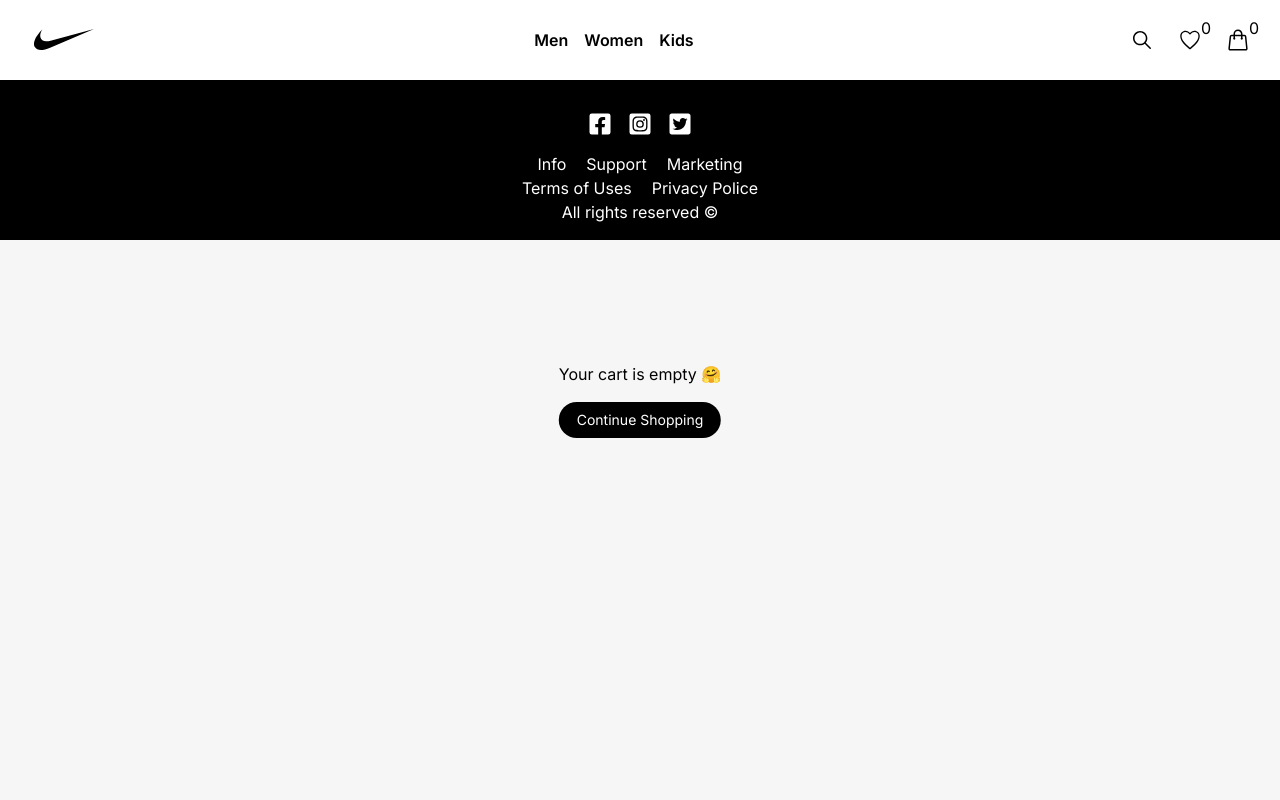
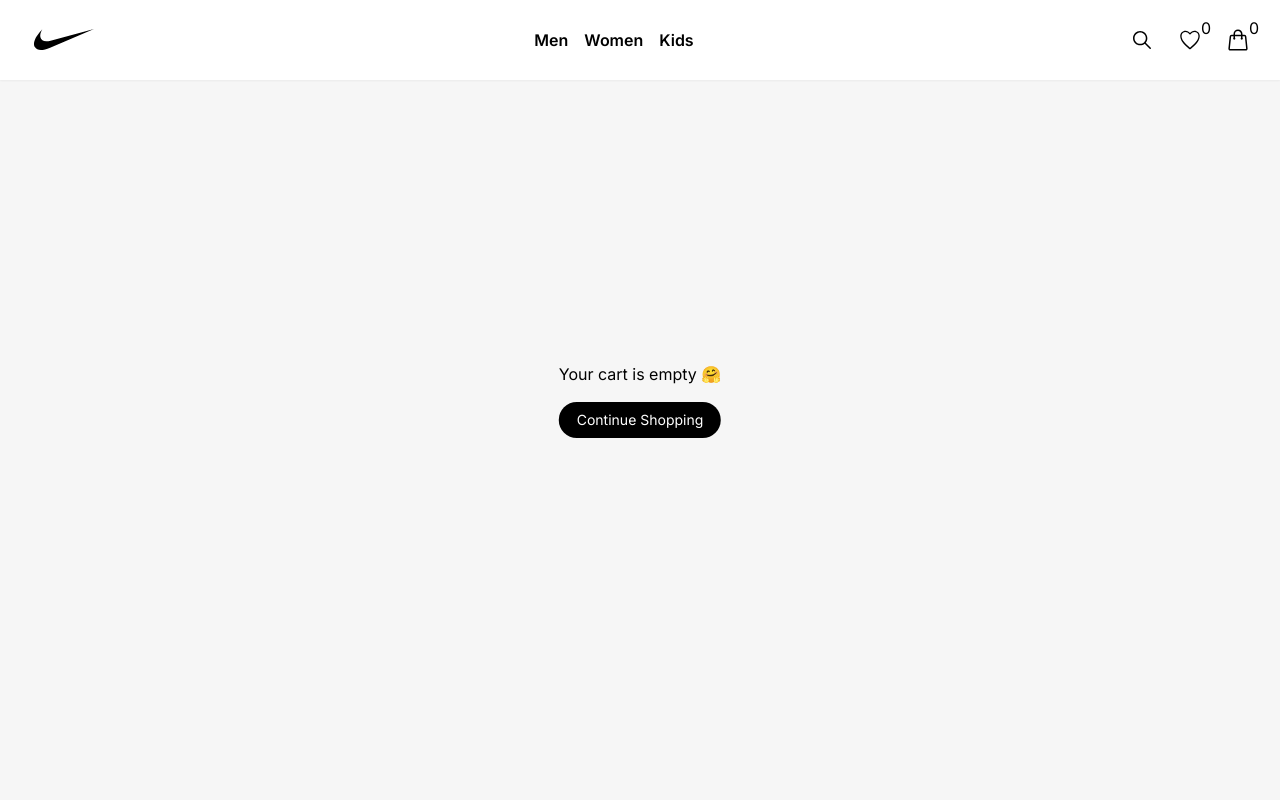
Before and after one commit to kotik322322/next-nike-v2, a Next.js app: page /cart in a window 1280 px wide. Shown: the top 800 px of the page. Built offline with nearby package versions, Linux system fonts and the light colour scheme.

Commit message:
fixed styles animation Main page

```diff
--- a/src/app/layout.tsx
+++ b/src/app/layout.tsx
@@ -22,9 +22,11 @@ export default function RootLayout({
     <html lang="en">
       <body className={`${inter.className} bg-[#f6f6f6]`}>
         <Layout>
-          <Header />
-          {children}
-          <Footer/>
+          <div className="min-h-screen flex flex-col">
+            <Header />
+            <main className="flex-1">{children}</main>
+          </div>
+          <Footer />
           <ToastContainer
             position="bottom-left"
             autoClose={2000}
--- a/src/app/page.tsx
+++ b/src/app/page.tsx
@@ -1,4 +1,3 @@
-
 // import images
 import menImg from "../assets/images/category/men.png";
 import womenImg from "../assets/images/category/women.png";
@@ -28,8 +27,8 @@ const Links = [
 
 export default function Home() {
   return (
-    <div className="overflow-hidden">
-      <ul className="w-full h-screen flex items-center">
+    <div className="overflow-hidden" style={{ height: "calc(100vh - 80px)" }}>
+      <ul className="w-full h-screen flex">
         {Links.map((link) => (
           <Category
             key={link.label}
--- a/src/components/Category.tsx
+++ b/src/components/Category.tsx
@@ -11,6 +11,7 @@ interface Props {
 }
 
 const Category = ({ label, href, img, backGround }: Props) => {
+  // const isDesktop = useMediaQ
   return (
     <motion.li
       style={{ background: backGround }}
@@ -19,7 +20,7 @@ const Category = ({ label, href, img, backGround }: Props) => {
         width: ["100%", "300%", "420%", "400%"],
         transition: { duration: 0.65, ease: "easeInOut" },
       }}
-      className="w-1/3 h-full "
+      className="w-1/3 h-full"
       key={label}
     >
       <Link
```
